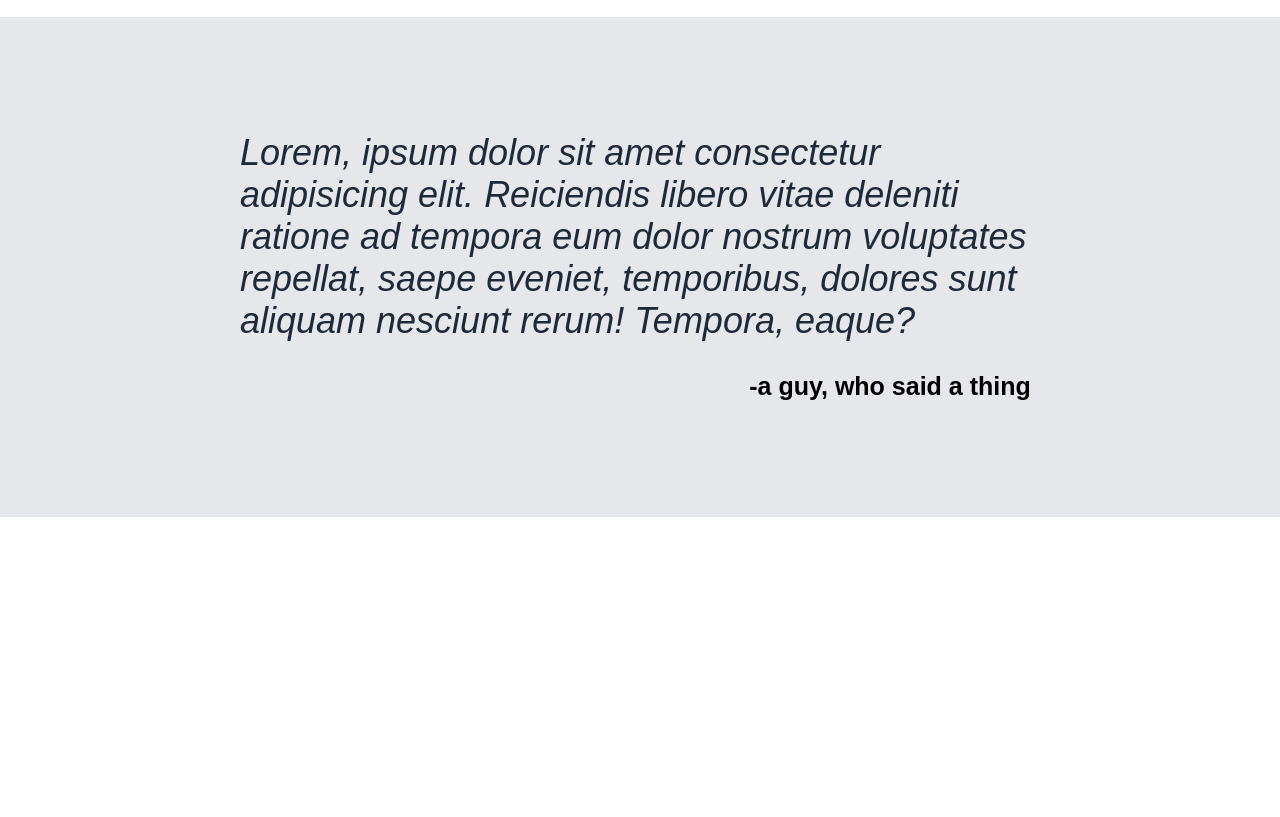
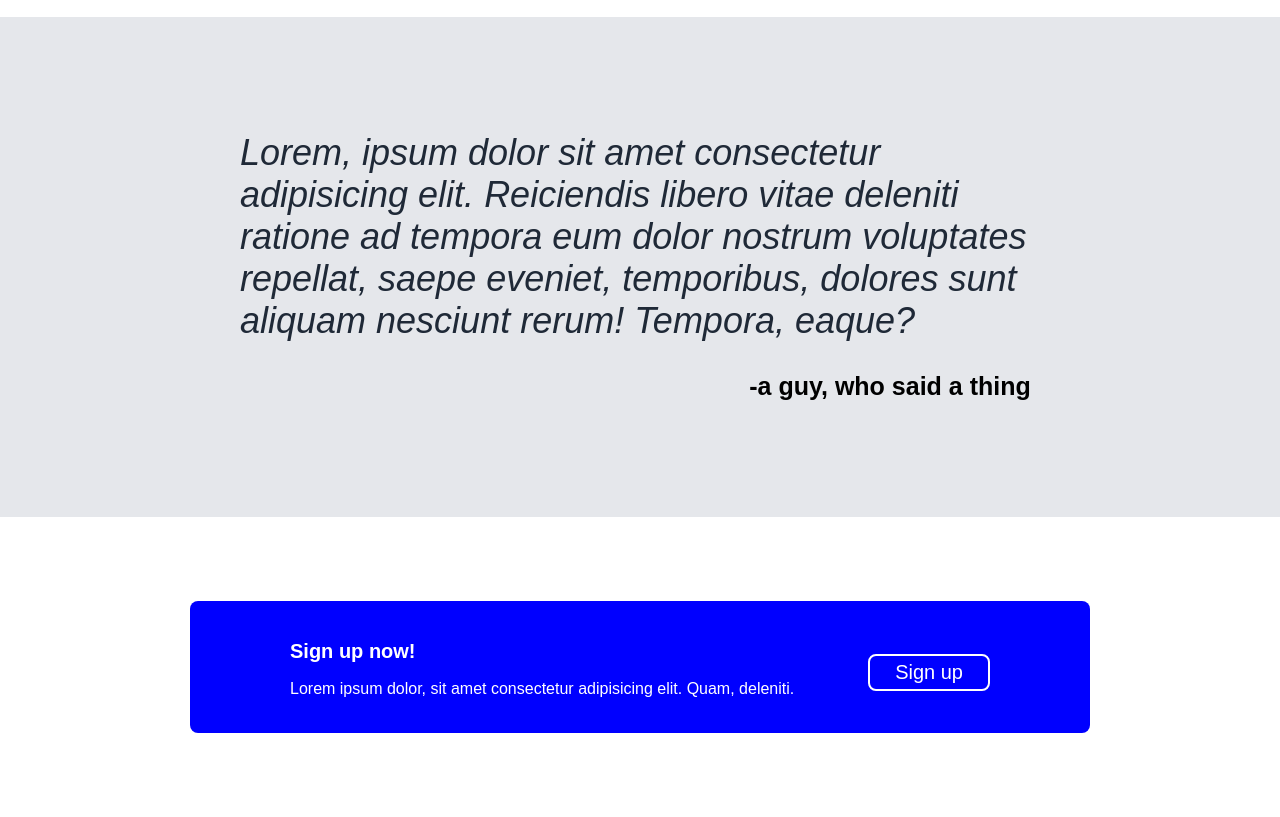
Before and after one commit to ChaouiZ/Landing-Page, a plain HTML site: page index.html in a window 1280 px wide. Shown: the part 1163-1980 px from the top of the page. Before the commit the page ends 1680 px from the top, so only its background shows below. Drawn offline with Linux system fonts and the light colour scheme.

Commit message:
Added CTA section

```diff
--- a/index.html
+++ b/index.html
@@ -19,12 +19,14 @@
       </div>
     </div>
     <div class="hero">
+
       <div class="left-hero">
         <div class="hero-text"><h1 class="hero-header">My website project</h1>Lorem ipsum, dolor sit amet consectetur adipisicing elit. Quidem magni omnis a impedit, nesciunt ullam dolor fugit, reprehenderit quod mollitia veritatis ad libero maxime aspernatur adipisci ipsam nemo labore cumque!</div>
         <div class="button"><button>Click here</button></div>
       </div>
         <div class="image"><img src="images/trucks.jpg"></div>
     </div>
+
     <div class="gallery">
       <h1 class="gallery-header">Some more information</h1>
       <div class="gallery-images">
@@ -38,6 +40,15 @@
       <div class ="quotetxt">Lorem, ipsum dolor sit amet consectetur adipisicing elit. Reiciendis libero vitae deleniti ratione ad tempora eum dolor nostrum voluptates repellat, saepe eveniet, temporibus, dolores sunt aliquam nesciunt rerum! Tempora, eaque?</div>
       <div class="attribution">-a guy, who said a thing</div>
     </div>
+    <div class="cta">
+      <div class="ctabox">
+       <div class="ctatext">
+        <p class="ctaheader">Sign up now!</p>
+        <p>Lorem ipsum dolor, sit amet consectetur adipisicing elit. Quam, deleniti.</p>
+       </div>
+        <button class="ctabutton">Sign up</button>
+      </div>
+    </div>
 
 </body>
 </html>
--- a/style.css
+++ b/style.css
@@ -129,3 +129,37 @@ button {
     margin-left: 500px;
     margin-top: 30px;
 }
+
+.cta {
+    display: flex;
+    height: 300px;
+    align-items: center;
+    justify-content: center;
+}
+
+.ctabox {
+    display: flex;
+    color: white;
+    align-items: center;
+    background-color: blue;
+    justify-content: space-between;
+    width: 700px;
+    padding: 20px 100px;
+    border-radius: 8px;
+}
+
+.ctatext {
+    line-height: 1;
+}
+
+.ctaheader {
+    font-size: 20px;
+    font-weight: bold;
+}
+
+.ctabutton {
+    color: white;
+    background-color: blue;
+    border: solid white 2px;
+    font-size: 20px;
+}
```
